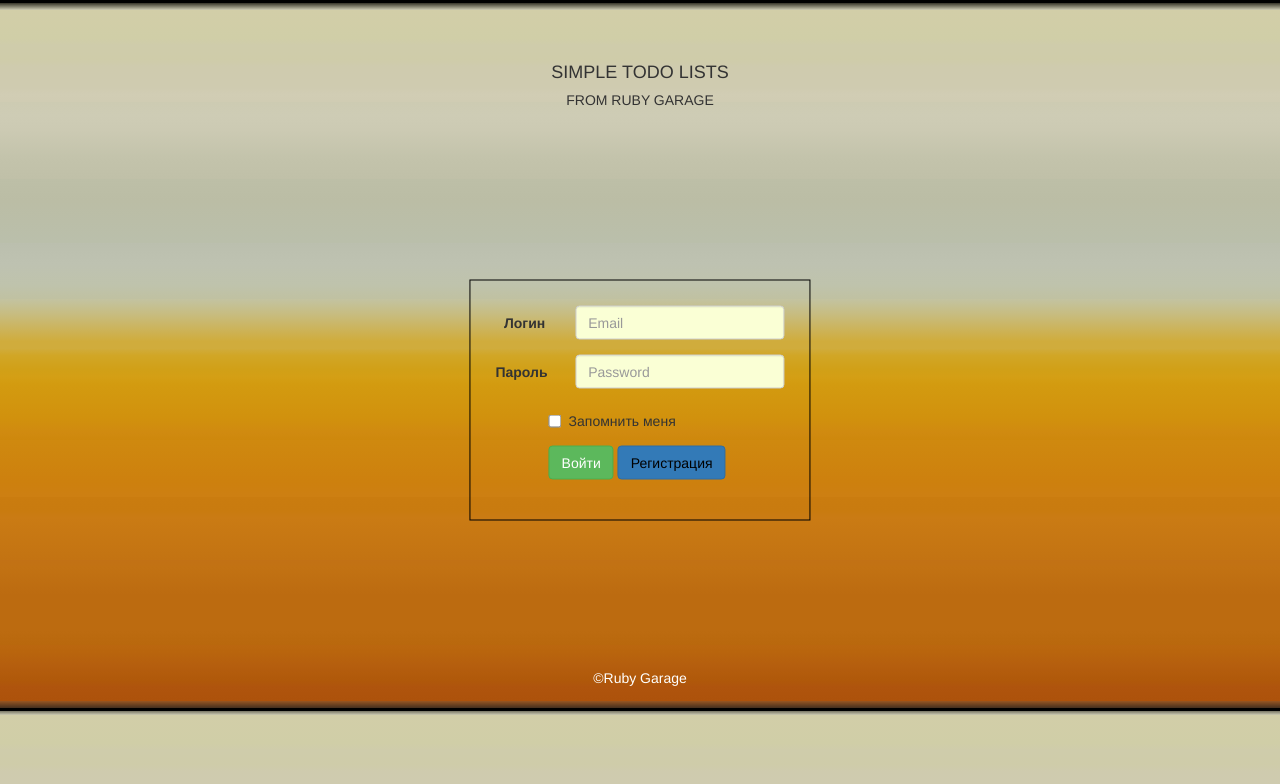
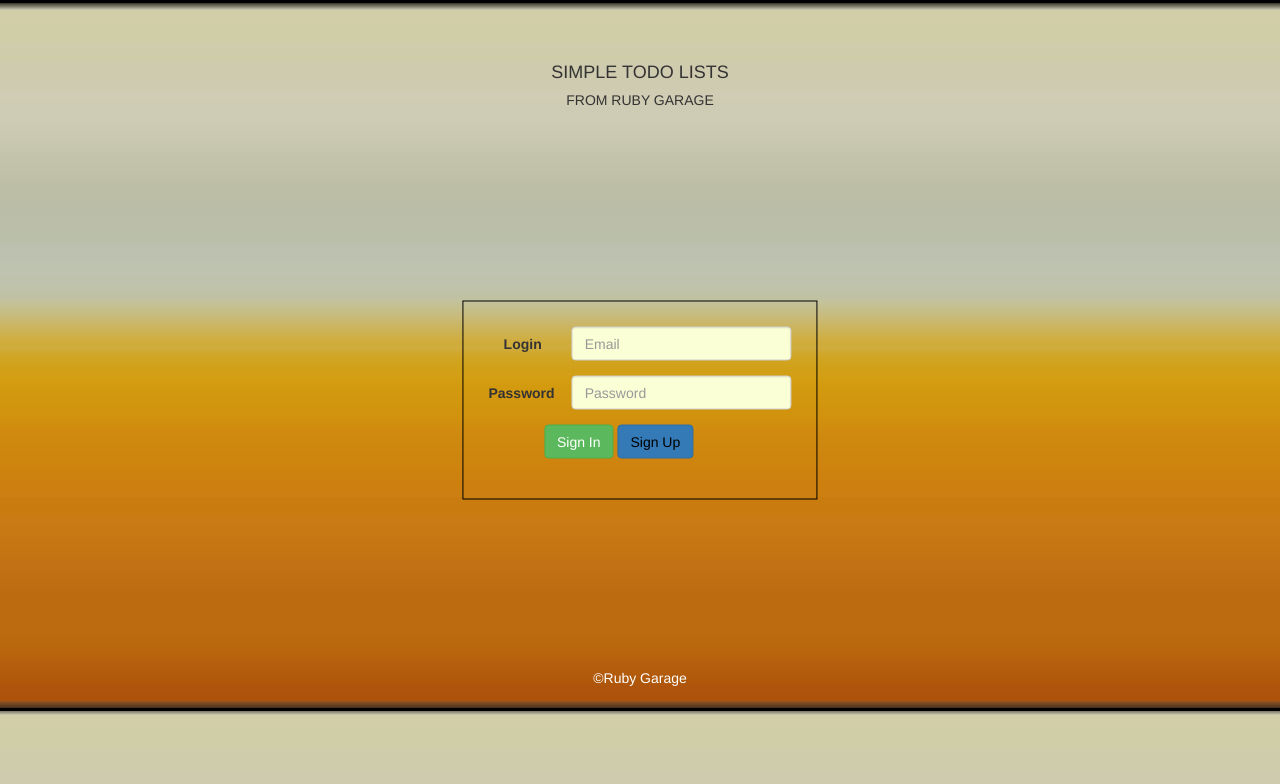
Before and after one commit to render89/RubyGarageTODOApp, a website: page public/index.html in a window 1280 px wide. Drawn offline with nearby package versions, Linux system fonts and the light colour scheme; some packages are replaced by stand-ins of ours.

Commit message:
remember me deleted

```diff
--- a/public/views/login.html
+++ b/public/views/login.html
@@ -1,7 +1,7 @@
 <div class="login_page">
 	<form class="form-horizontal centered" role="form">
 		<div class="form-group">
-			<label for="inputEmail3" class="col-sm-3 control-label">Логин</label>
+			<label for="inputEmail3" class="col-sm-3 control-label">Login</label>
 			<div class="col-sm-9">
 				<input
 					type="email"
@@ -12,7 +12,7 @@
 			</div>
 		</div>
 		<div class="form-group">
-			<label for="inputPassword3" class="col-sm-3 control-label">Пароль</label>
+			<label for="inputPassword3" class="col-sm-3 control-label">Password</label>
 			<div class="col-sm-9">
 				<input
 					type="password"
@@ -24,23 +24,14 @@
 		</div>
 		<div class="form-group">
 			<div class="col-sm-offset-2 col-sm-10">
-				<div class="checkbox">
-					<label>
-						<input type="checkbox"> Запомнить меня
-					</label>
-				</div>
-			</div>
-		</div>
-		<div class="form-group">
-			<div class="col-sm-offset-2 col-sm-10">
 				<button
 					type="submit"
 					class="btn btn-success"
 					ng-click="login(email, password)">
-				Войти
+				Sign In
 				</button>
 				<button type="submit" class="btn btn-primary">
-					<a ng-href="#/registration/">Регистрация</a>
+					<a ng-href="#/registration/">Sign Up</a>
 				</button>
 			</div>
 		</div>
```
